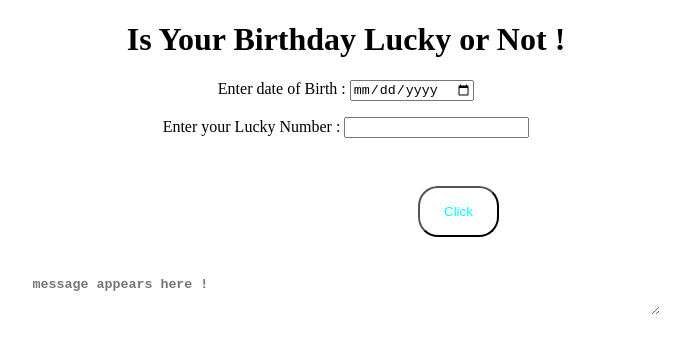
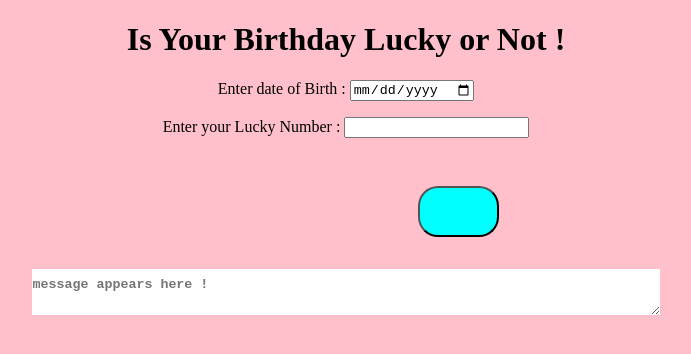
Before and after one commit to sreejareddy1234/Is_Your_birthday_lucky_or_not, a plain HTML site: page index.html in a window 1280 px wide. Shown: the whole page, without its empty margins (294-985 px from the left). Drawn offline with Linux system fonts and the light colour scheme.

Commit message:
Update index.css

```diff
--- a/index.css
+++ b/index.css
@@ -8,7 +8,7 @@ label{
 }
 body{
     text-align: center;
-    background-color: var(--primary-color);
+    background-color: pink;
 }
 
 #btn{
@@ -17,7 +17,7 @@ body{
     padding: 1rem 1.5rem;
     border-radius: 20px;
     color: aqua;
-    background-color:var(--secondary-color);
+    background-color:aqua;
     cursor: pointer;
     /* max-width: 80%; */
 
```
